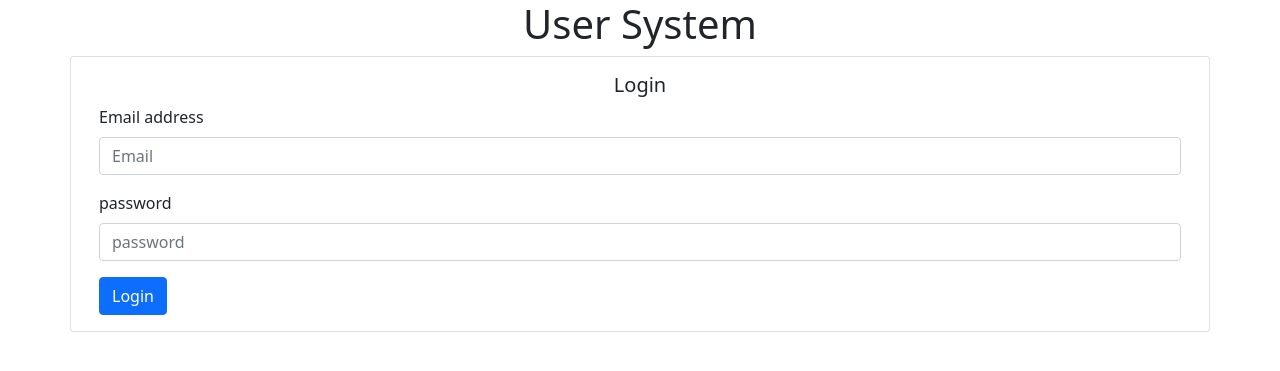
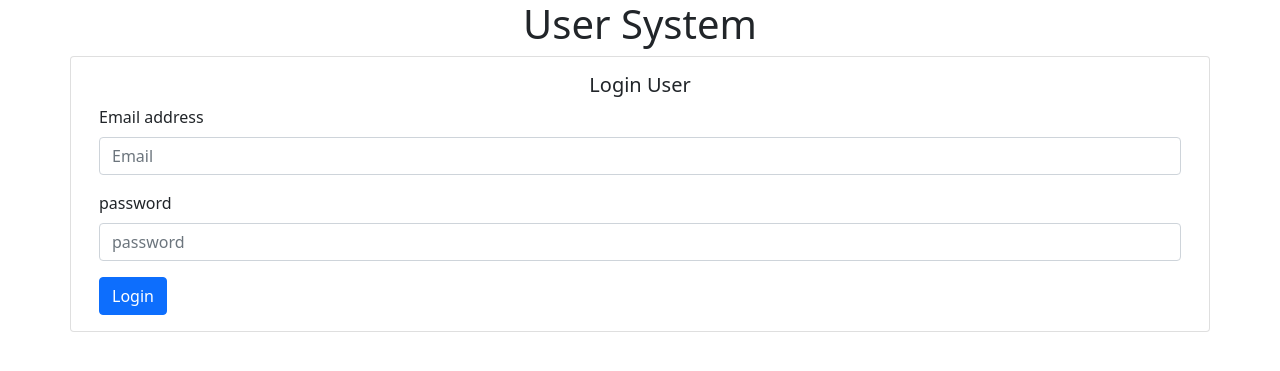
Before and after one commit to priyankabalode-demogithub/phpdemo, a CodeIgniter app: page /pagination/index.php/welcome/login in a window 1280 px wide. Shown: the top 371 px of the page. Run offline with CodeIgniter, Linux system fonts and the light colour scheme; some libraries are stand-ins or nearby versions.

Commit message:
login update

```diff
--- a/application/views/user/login.php
+++ b/application/views/user/login.php
@@ -10,7 +10,7 @@
         <?php endif;?>
         <div class="card">
             <div class="card-body">
-                <h5 class="card-title text-center">Login</h5>
+                <h5 class="card-title text-center">Login User</h5>
                 <form method="post" id="frm" action="<?= base_url() ?>welcome/home">
 
 
```
